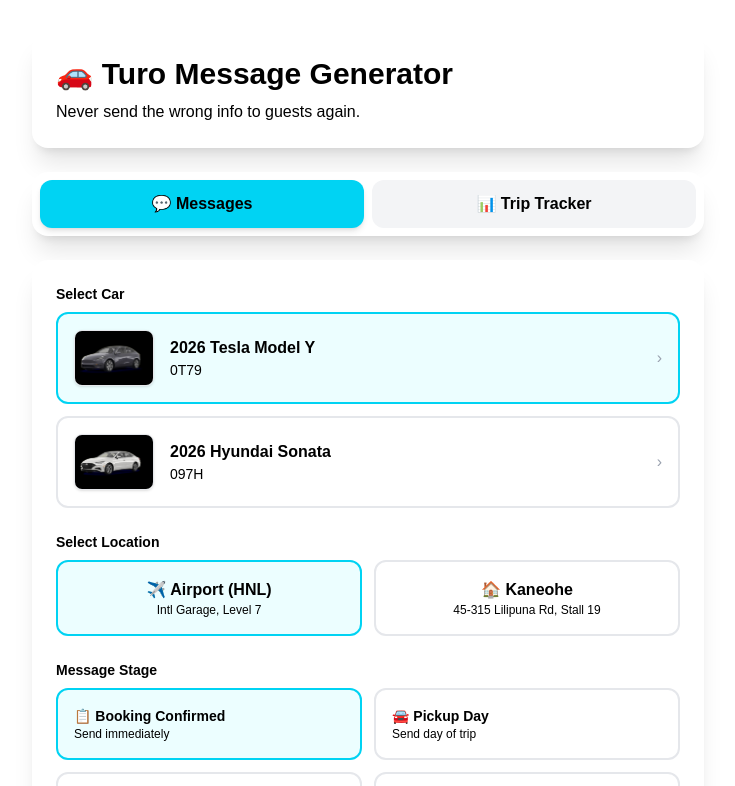
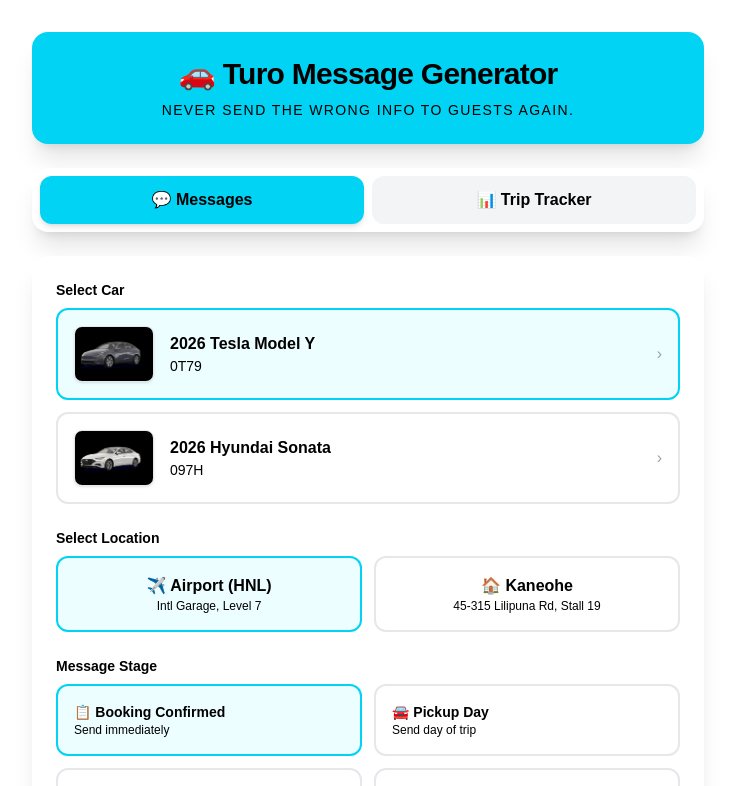
Before and after one commit to alfbot808/turo-message-app, a Next.js app: page / in a window 1280 px wide. Shown: the top 786 px of the page, without its empty margins (272-1007 px from the left). Built offline with nearby package versions, Linux system fonts and the light colour scheme.

Commit message:
Update header to Diamond Supply Co style
- Tiffany blue background (cyan-400)
- Bold, centered title
- Uppercase tracking-widest slogan

```diff
--- a/src/app/page.tsx
+++ b/src/app/page.tsx
@@ -191,9 +191,9 @@
     <main className="min-h-screen p-4 md:p-8">
       <div className="max-w-2xl mx-auto">
         {/* Header */}
-        <div className="bg-white rounded-2xl shadow-xl p-6 mb-6">
-          <h1 className="text-3xl font-bold text-black mb-2">🚗 Turo Message Generator</h1>
-          <p className="text-black">Never send the wrong info to guests again.</p>
+        <div className="bg-cyan-400 rounded-2xl shadow-xl p-6 mb-6 text-center">
+          <h1 className="text-3xl font-black text-black mb-2 tracking-tight">🚗 Turo Message Generator</h1>
+          <p className="text-black text-sm font-medium uppercase tracking-widest">Never send the wrong info to guests again.</p>
         </div>
 
         {/* Tab Navigation */}
```
Also changed, not shown: 16 other files (tests, documents, lock files or other folders).
